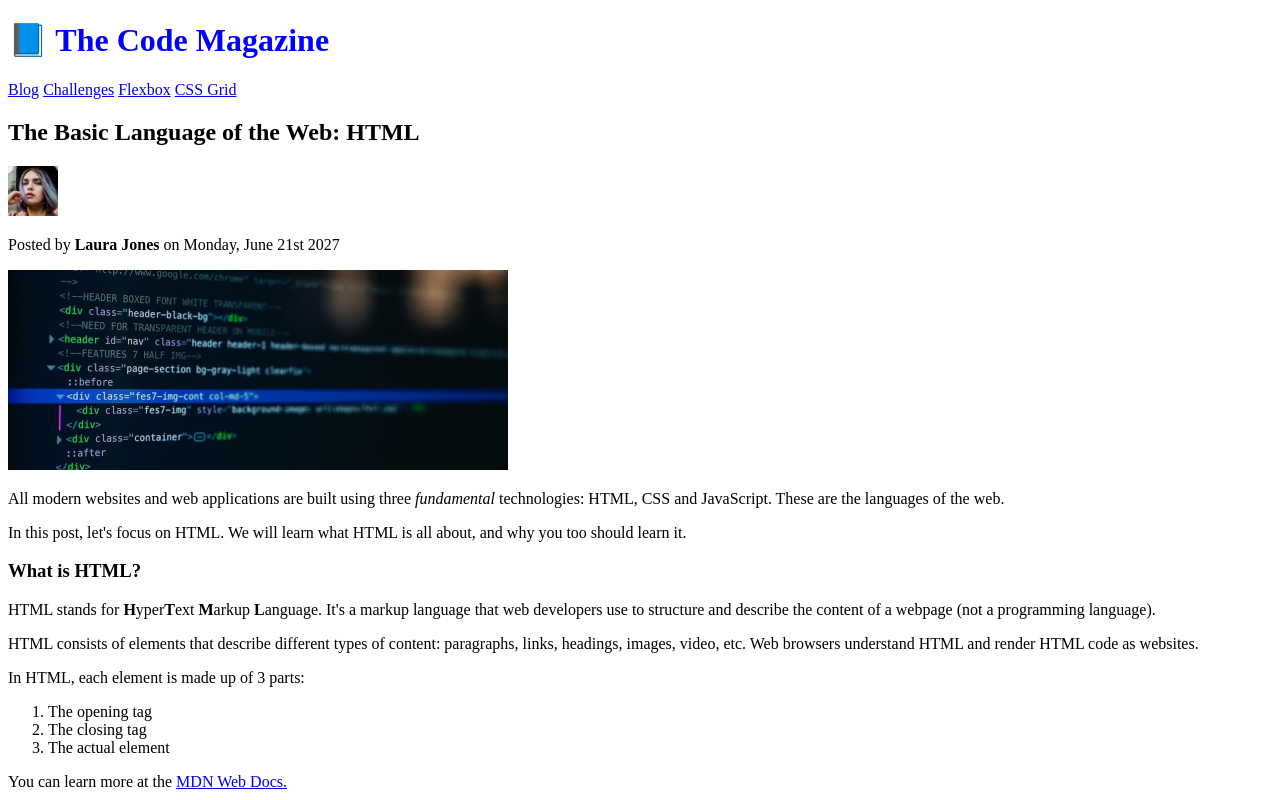
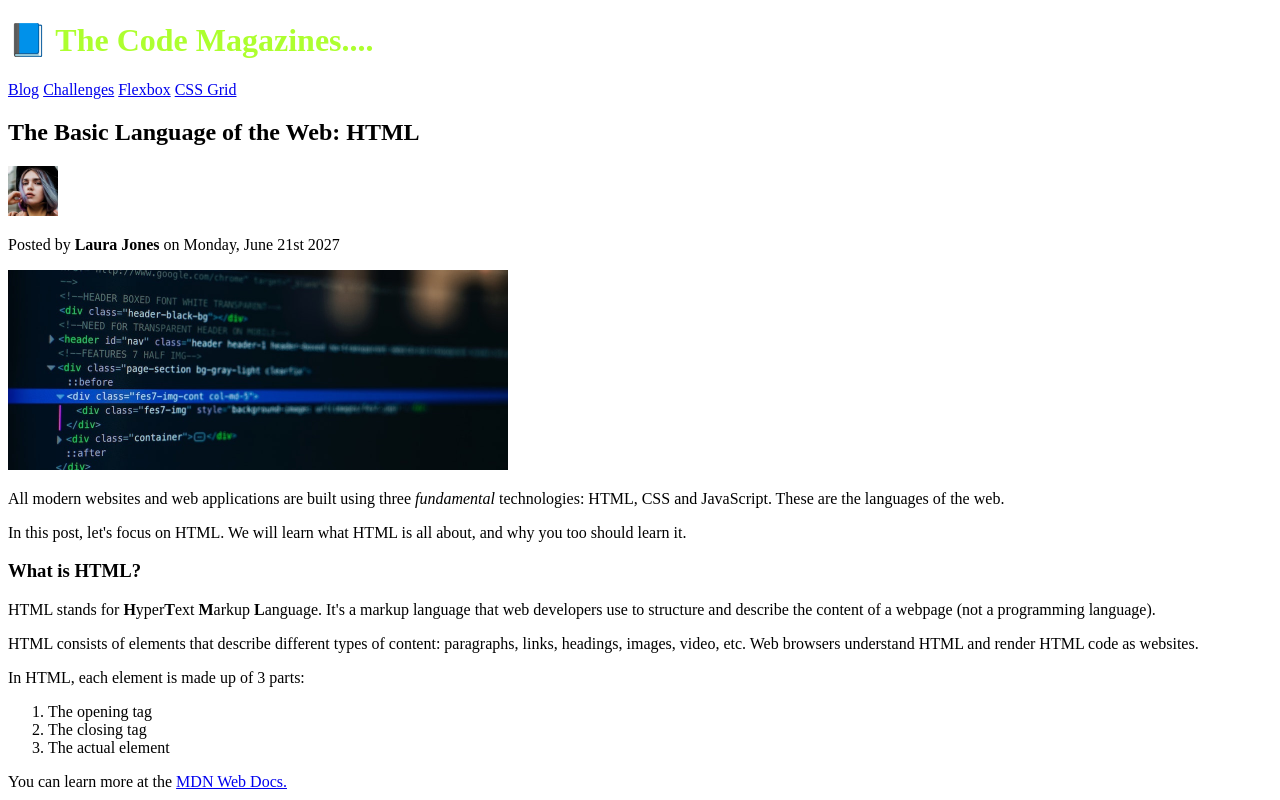
Before and after one commit to TojinaJoseph/html-css-study, a plain HTML site: page index.html in a window 1280 px wide. Shown: the top 800 px of the page. Drawn offline with Linux system fonts and the light colour scheme.

Commit message:
change heading and color added

```diff
--- a/index.html
+++ b/index.html
@@ -7,7 +7,7 @@
   </head>
   <body>
     <header>
-      <h1>📘 The Code Magazine</h1>
+      <h1>📘 The Code Magazines....</h1>
       <nav>
         <a href="blog.html">Blog</a>
         <a href="challenge.html">Challenges</a>
--- a/style.css
+++ b/style.css
@@ -1,3 +1,3 @@
 h1 {
-  color: blue;
+  color: greenyellow;
 }
```
